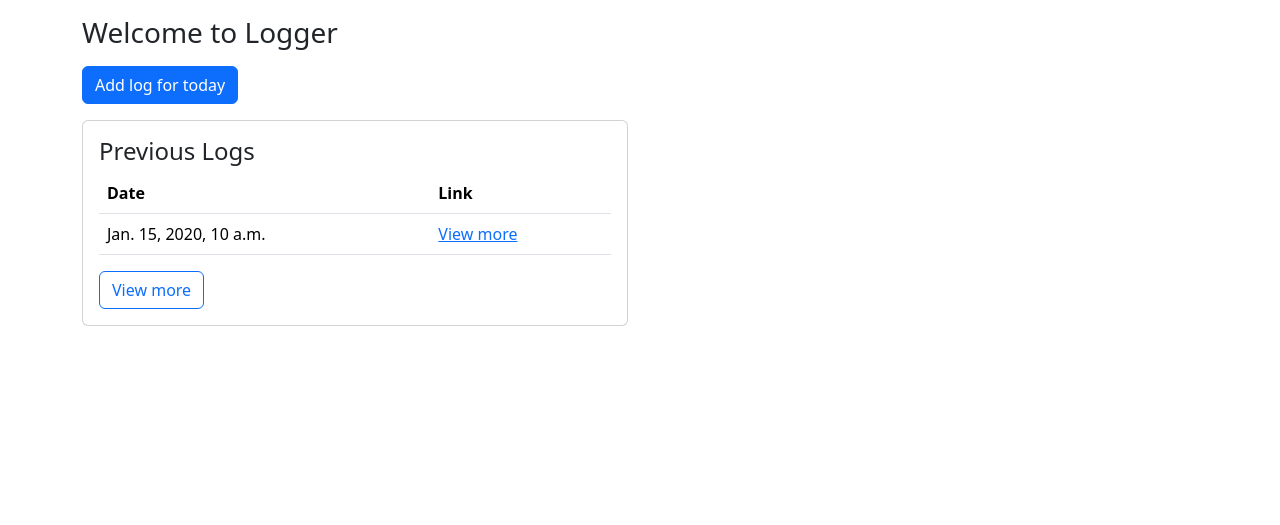
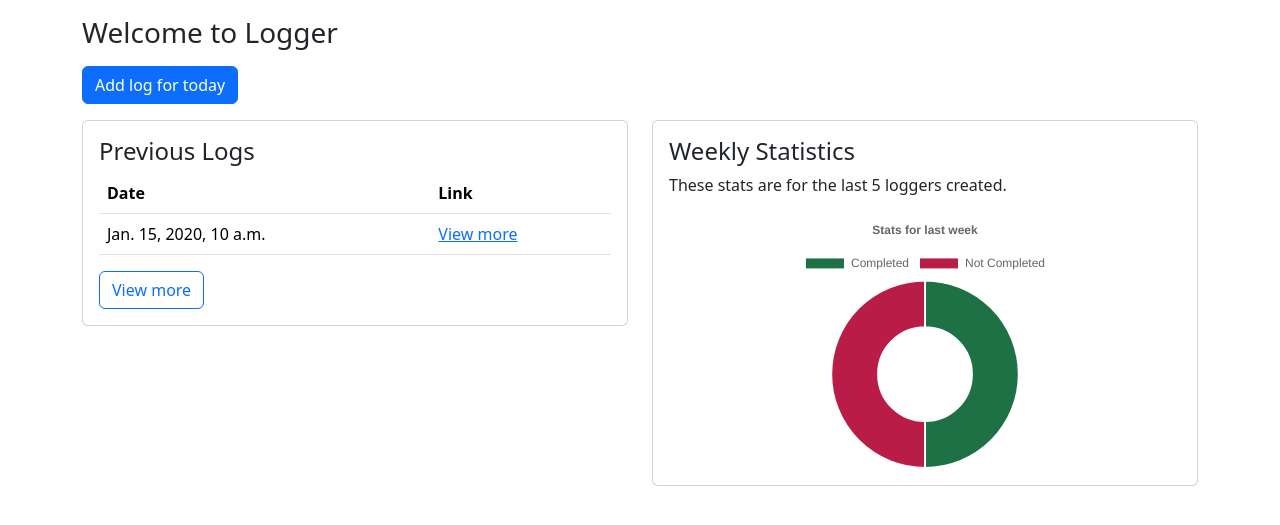
Before and after one commit to anirudhprabhakaran3/utilsapp, a Django app: template templates/logger/home.html in a window 1280 px wide. Shown: the part 57-582 px from the top of the page. Run offline with Django 5.2, Linux system fonts and the light colour scheme; the template is opened without the code that fills it: most values are stand-ins (such as "Sample title", 1, 10 or a date in 2020).

Commit message:
Add weekly graph

```diff
--- a/templates/base.html
+++ b/templates/base.html
@@ -9,6 +9,7 @@
     </title>
     <link href="https://cdn.jsdelivr.net/npm/bootstrap@5.3.3/dist/css/bootstrap.min.css" rel="stylesheet" integrity="sha384-QWTKZyjpPEjISv5WaRU9OFeRpok6YctnYmDr5pNlyT2bRjXh0JMhjY6hW+ALEwIH" crossorigin="anonymous">
     <script src="https://code.jquery.com/jquery-3.7.1.slim.min.js" integrity="sha256-kmHvs0B+OpCW5GVHUNjv9rOmY0IvSIRcf7zGUDTDQM8=" crossorigin="anonymous"></script>
+    <script src="https://cdnjs.cloudflare.com/ajax/libs/Chart.js/2.9.4/Chart.js"></script>
   </head>
   <body>
 
--- a/templates/logger/home.html
+++ b/templates/logger/home.html
@@ -24,7 +24,41 @@ Home | Logger
                 </div>
             </diV>
         </div>
+        <div class="col-sm-12 col-md-6">
+            <div class="card">
+                <div class="card-body">
+                    <h4 class="card-title">Weekly Statistics</h4>
+                    <p>These stats are for the last 5 loggers created.</p>
+                    <canvas id="weeklyStats" style="width:100%"></canvas>
+                </div>
+            </diV>
+        </div>
     </div>
+</div>
 
-</div>
+<script>
+    var xValues = ["Completed", "Not Completed"];
+    var yValues = [{{ completed_count }}, {{ uncompleted_count }}];
+    var barColors = [
+        "#1e7145",
+        "#b91d47"
+    ];
+
+    new Chart("weeklyStats", {
+      type: "doughnut",
+      data: {
+        labels: xValues,
+        datasets: [{
+          backgroundColor: barColors,
+          data: yValues
+        }]
+      },
+      options: {
+        title: {
+          display: true,
+          text: "Stats for last week"
+        }
+      }
+    });
+    </script>
 {% endblock %}
```
Also changed, not shown: logger/views.py (+11 -1 lines).
